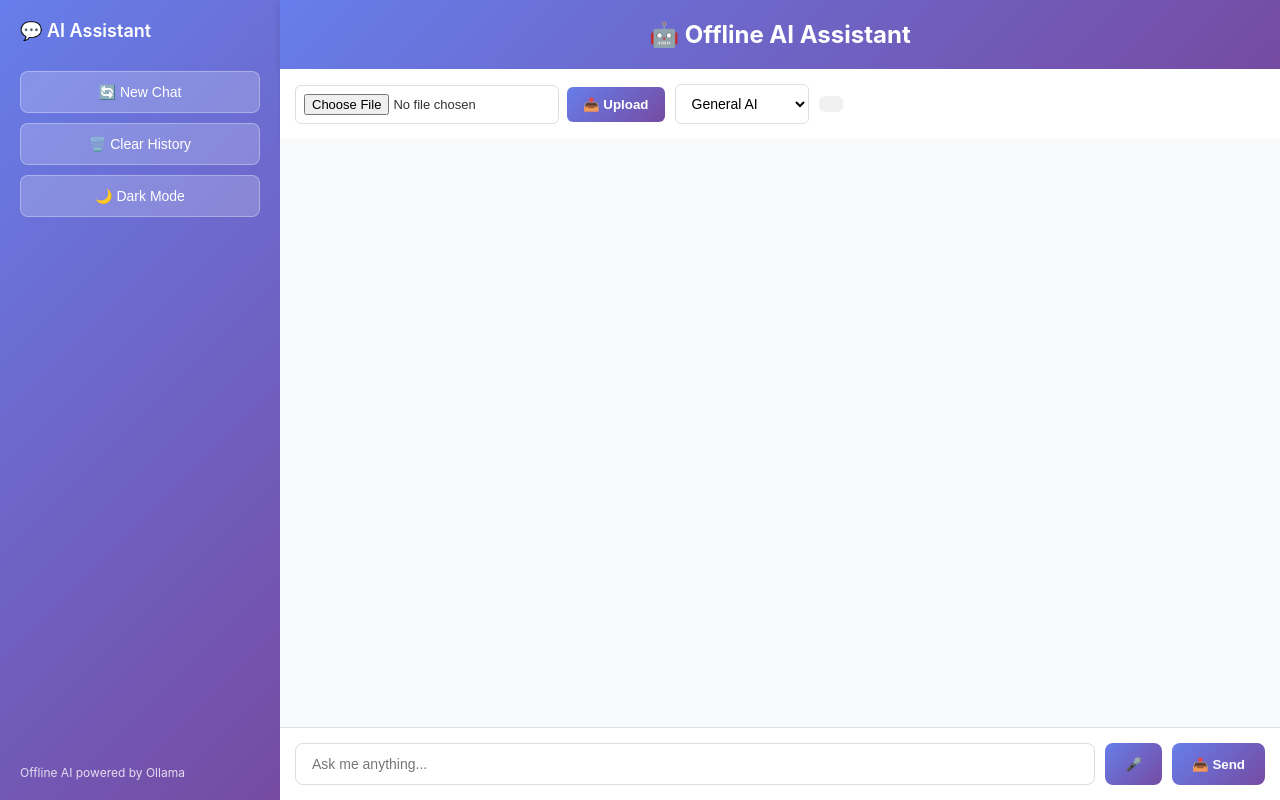
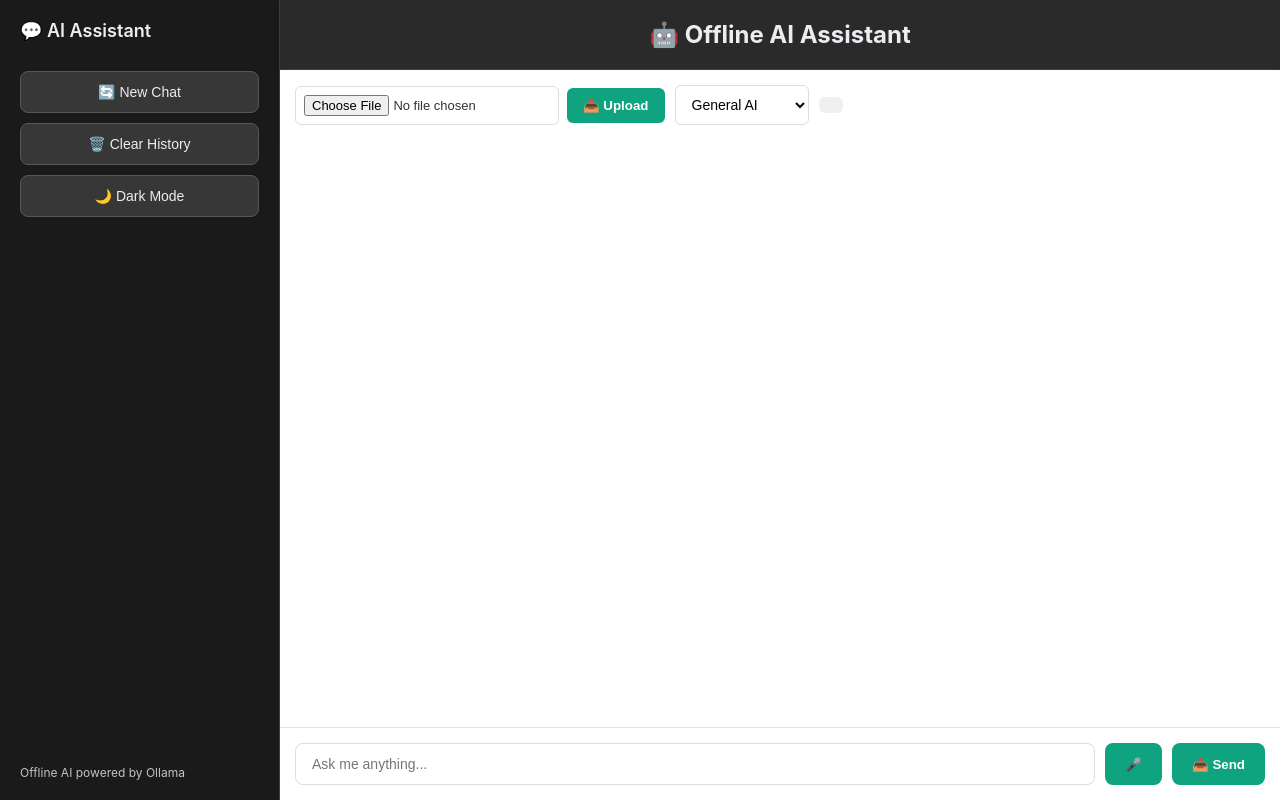
Before and after one commit to UjwalaImmadisetty/Offline-AI-Assistant, a FastAPI app: page / in a window 1280 px wide. Run offline with FastAPI, Linux system fonts and the light colour scheme.

Commit message:
UI redesign: ChatGPT-style black/gray theme with teal accents

```diff
--- a/templates/chat.html
+++ b/templates/chat.html
@@ -21,12 +21,13 @@ body {
 
 .sidebar {
   width: 280px;
-  background: linear-gradient(135deg, #667eea 0%, #764ba2 100%);
-  color: white;
+  background: #1a1a1a;
+  color: #ececf1;
   padding: 20px;
   box-shadow: 0 4px 12px rgba(0,0,0,0.15);
   display: flex;
   flex-direction: column;
+  border-right: 1px solid #404040;
 }
 
 .sidebar h3 {
@@ -39,9 +40,9 @@ body {
   width: 100%;
   padding: 12px;
   margin-top: 10px;
-  background: rgba(255,255,255,0.2);
-  color: white;
-  border: 1px solid rgba(255,255,255,0.3);
+  background: #373737;
+  color: #ececf1;
+  border: 1px solid #565656;
   border-radius: 8px;
   cursor: pointer;
   font-size: 14px;
@@ -61,11 +62,12 @@ body {
 }
 
 header {
-  background: linear-gradient(135deg, #667eea 0%, #764ba2 100%);
-  color: white;
+  background: #2a2a2a;
+  color: #ececf1;
   padding: 20px;
   text-align: center;
   box-shadow: 0 2px 8px rgba(0,0,0,0.1);
+  border-bottom: 1px solid #404040;
 }
 
 header h1 {
@@ -107,7 +109,7 @@ header h1 {
 
 .controls button {
   padding: 10px 16px;
-  background: linear-gradient(135deg, #667eea 0%, #764ba2 100%);
+  background: #10a37f;
   color: white;
   border: none;
   border-radius: 6px;
@@ -133,7 +135,7 @@ header h1 {
   flex: 1;
   padding: 20px;
   overflow-y: auto;
-  background: #f8f9fa;
+  background: #ffffff;
   display: flex;
   flex-direction: column;
   gap: 12px;
@@ -219,7 +221,7 @@ header h1 {
 
 .input-area button {
   padding: 12px 20px;
-  background: linear-gradient(135deg, #667eea 0%, #764ba2 100%);
+  background: #10a37f;
   color: white;
   border: none;
   border-radius: 8px;
```
Also changed, not shown: other parts of templates/chat.html (+16 -16 lines).
